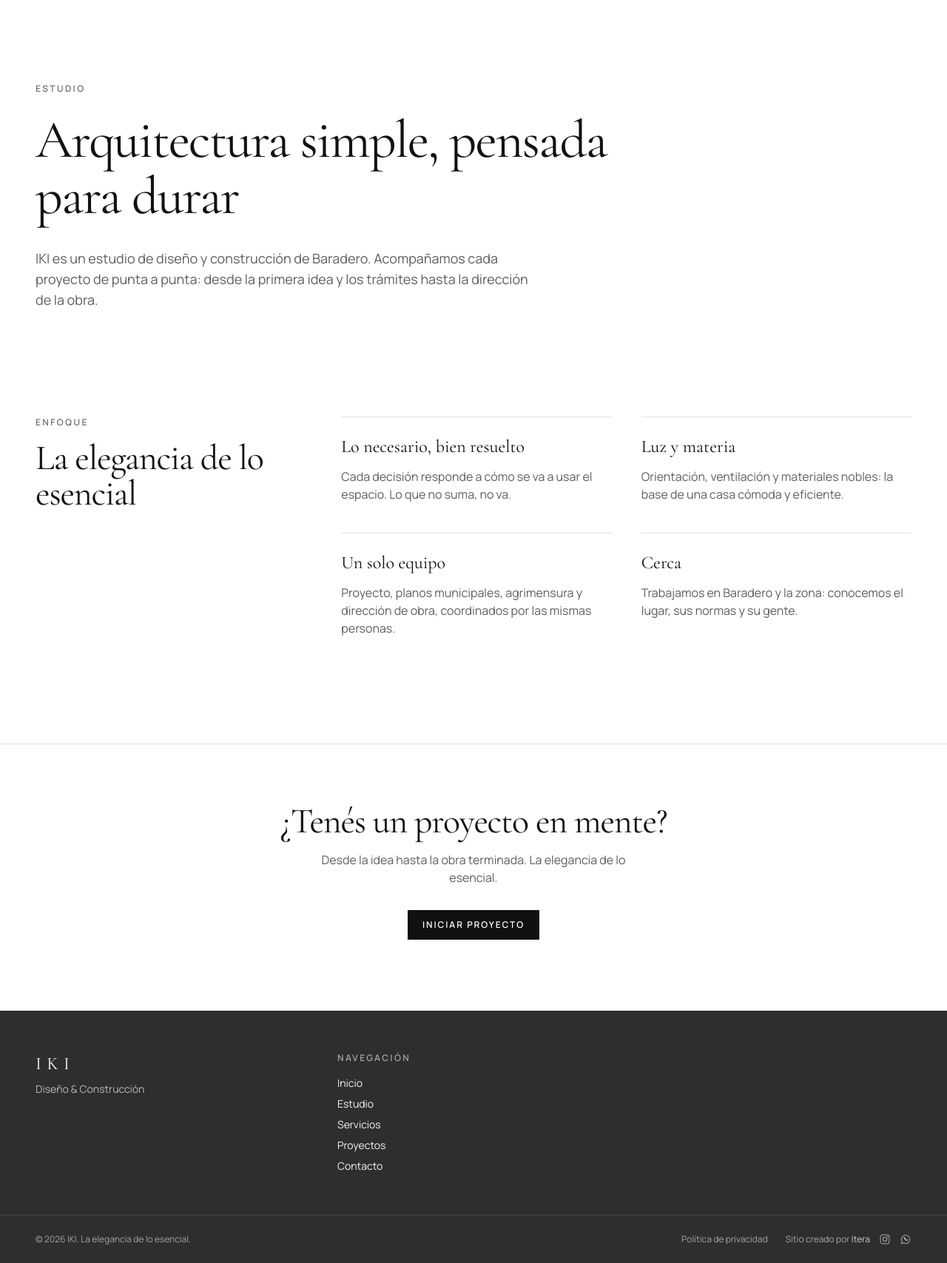
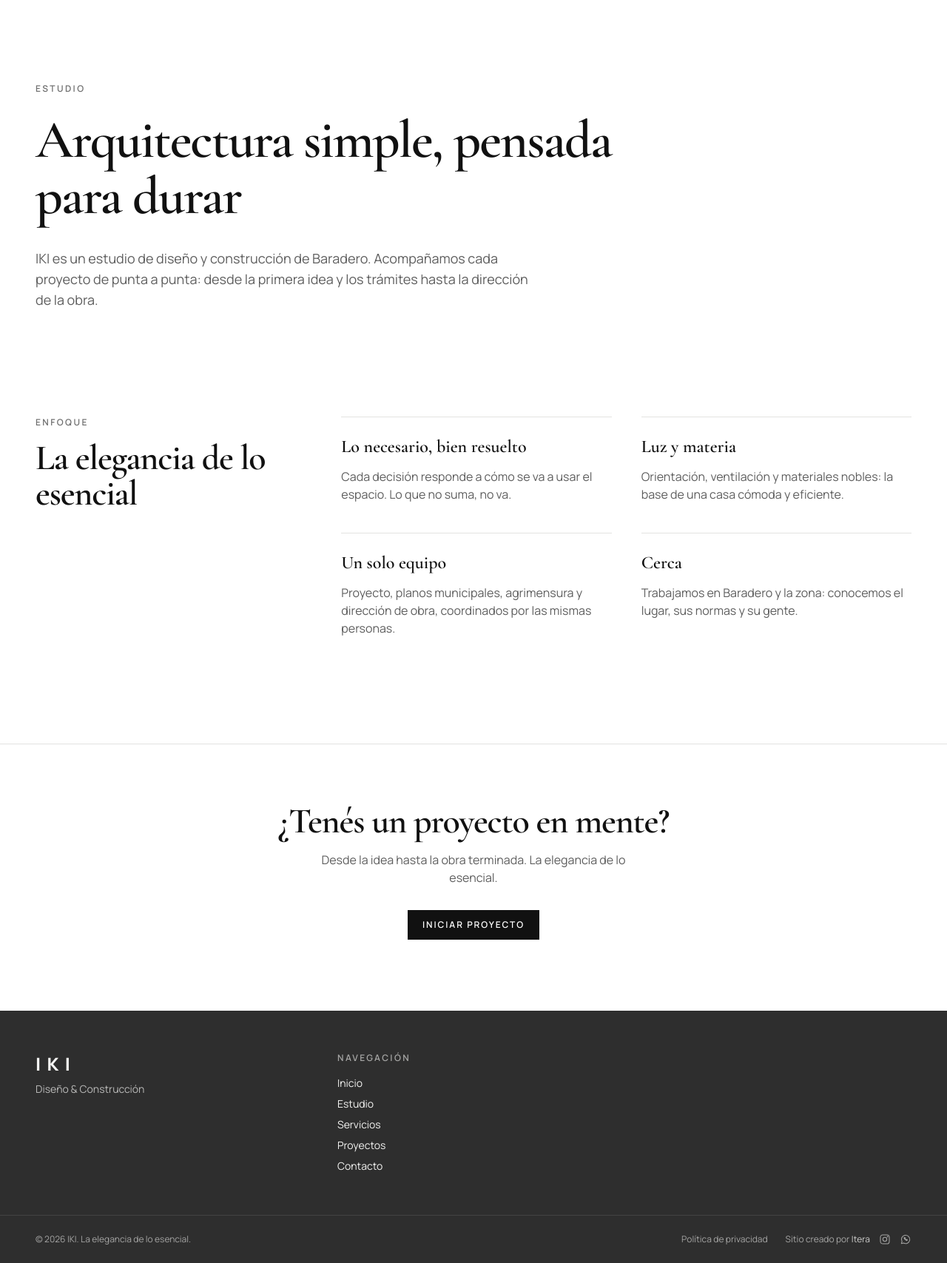
Before and after one commit to JuanPabloSantagati/Iki-Construccion, a Django app: template templates/core/studio.html in a window 1280 px wide. Shown: the part 82-1789 px from the top of the page at 74% size. Run offline with Django 5.2, Linux system fonts and the light colour scheme; the template is opened without the code that fills it, so the values that code supplies are empty; style sheets or scripts are compiled from the project's sources.

Commit message:
style: títulos en Cormorant Garamond semi-negrita (agrega pesos 600 y 700)
Co-Authored-By: Claude Opus 5.5 <noreply@anthropic.com>

```diff
--- a/assets/input.css
+++ b/assets/input.css
@@ -29,6 +29,20 @@
 }
 @font-face {
   font-family: "Cormorant Garamond";
+  font-style: normal;
+  font-weight: 600;
+  font-display: swap;
+  src: url("../fonts/cormorant-garamond-latin-600-normal.woff2") format("woff2");
+}
+@font-face {
+  font-family: "Cormorant Garamond";
+  font-style: normal;
+  font-weight: 700;
+  font-display: swap;
+  src: url("../fonts/cormorant-garamond-latin-700-normal.woff2") format("woff2");
+}
+@font-face {
+  font-family: "Cormorant Garamond";
   font-style: italic;
   font-weight: 400;
   font-display: swap;
@@ -57,7 +71,7 @@
     @apply bg-paper text-ink font-sans antialiased;
   }
   h1, h2, h3 {
-    @apply font-display font-normal tracking-tight;
+    @apply font-display font-semibold tracking-tight;
   }
 }
 
--- a/templates/contact/_success.html
+++ b/templates/contact/_success.html
@@ -1,5 +1,5 @@
 <div class="border-t border-ink pt-8" role="status">
   <p class="eyebrow text-ash">Consulta enviada</p>
-  <p class="mt-4 font-display text-3xl md:text-4xl">¡Gracias! Ya recibimos tu consulta.</p>
+  <p class="mt-4 font-display text-3xl font-semibold md:text-4xl">¡Gracias! Ya recibimos tu consulta.</p>
   <p class="mt-4 text-stone">Te vamos a responder a la brevedad por teléfono o por mail.</p>
 </div>
--- a/templates/core/home.html
+++ b/templates/core/home.html
@@ -24,7 +24,7 @@
       </div>
     {% endif %}
     <div class="flex flex-col gap-1 pt-5 md:flex-row md:items-baseline md:justify-between">
-      <p class="font-display text-2xl md:text-3xl">{{ hero.title }}</p>
+      <p class="font-display text-2xl font-semibold md:text-3xl">{{ hero.title }}</p>
       <p class="eyebrow text-ash group-hover:text-ink">{{ hero.meta_items|join:" · " }} &rarr;</p>
     </div>
   </a>
@@ -46,7 +46,7 @@
       <li class="border-b border-line">
         <a href="{{ service.get_absolute_url }}" class="group grid gap-2 py-6 md:grid-cols-12 md:items-baseline md:gap-8 md:py-8">
           <span class="eyebrow text-ash md:col-span-1">{{ forloop.counter|stringformat:"02d" }}</span>
-          <span class="font-display text-3xl md:col-span-5 md:text-4xl">{{ service.title }}</span>
+          <span class="font-display text-3xl font-semibold md:col-span-5 md:text-4xl">{{ service.title }}</span>
           <span class="text-stone md:col-span-5">{{ service.summary }}</span>
           <span class="hidden text-right text-xl transition-transform group-hover:translate-x-1 md:col-span-1 md:block" aria-hidden="true">&rarr;</span>
         </a>
--- a/templates/core/studio.html
+++ b/templates/core/studio.html
@@ -18,19 +18,19 @@
   </div>
   <dl class="grid gap-10 sm:grid-cols-2 md:col-span-8">
     <div class="border-t border-line pt-6">
-      <dt class="font-display text-2xl">Lo necesario, bien resuelto</dt>
+      <dt class="font-display text-2xl font-semibold">Lo necesario, bien resuelto</dt>
       <dd class="mt-3 text-stone">Cada decisión responde a cómo se va a usar el espacio. Lo que no suma, no va.</dd>
     </div>
     <div class="border-t border-line pt-6">
-      <dt class="font-display text-2xl">Luz y materia</dt>
+      <dt class="font-display text-2xl font-semibold">Luz y materia</dt>
       <dd class="mt-3 text-stone">Orientación, ventilación y materiales nobles: la base de una casa cómoda y eficiente.</dd>
     </div>
     <div class="border-t border-line pt-6">
-      <dt class="font-display text-2xl">Un solo equipo</dt>
+      <dt class="font-display text-2xl font-semibold">Un solo equipo</dt>
       <dd class="mt-3 text-stone">Proyecto, planos municipales, agrimensura y dirección de obra, coordinados por las mismas personas.</dd>
     </div>
     <div class="border-t border-line pt-6">
-      <dt class="font-display text-2xl">Cerca</dt>
+      <dt class="font-display text-2xl font-semibold">Cerca</dt>
       <dd class="mt-3 text-stone">Trabajamos en Baradero y la zona: conocemos el lugar, sus normas y su gente.</dd>
     </div>
   </dl>
@@ -48,7 +48,7 @@
             <img src="{{ member.photo.url }}" alt="{{ member.name }}, {{ member.role }}" loading="lazy" decoding="async" class="h-full w-full object-cover grayscale">
           {% endif %}
         </div>
-        <p class="mt-4 font-display text-2xl">{{ member.name }}</p>
+        <p class="mt-4 font-display text-2xl font-semibold">{{ member.name }}</p>
         <p class="eyebrow mt-1 text-ash">{{ member.role }}</p>
         {% if member.bio %}<p class="mt-3 text-stone">{{ member.bio }}</p>{% endif %}
       </li>
--- a/templates/partials/footer.html
+++ b/templates/partials/footer.html
@@ -2,7 +2,7 @@
 <footer class="mt-24 bg-graphite text-mist">
   <div class="container-site grid gap-10 py-14 md:grid-cols-3">
     <div>
-      <p class="font-display text-2xl tracking-[0.3em]">IKI</p>
+      <p class="text-2xl font-extrabold tracking-[0.35em]">IKI</p>
       <p class="mt-2 text-sm text-mist/70">Diseño &amp; Construcción</p>
       {% if site.address %}<p class="mt-1 text-sm text-mist/70">{{ site.address }}</p>{% endif %}
     </div>
--- a/templates/services/service_detail.html
+++ b/templates/services/service_detail.html
@@ -31,7 +31,7 @@
         {% for step in steps %}
           <li class="border-t border-ink pt-6">
             <span class="eyebrow text-ash">Paso {{ forloop.counter|stringformat:"02d" }}</span>
-            <p class="mt-3 font-display text-2xl">{{ step.title }}</p>
+            <p class="mt-3 font-display text-2xl font-semibold">{{ step.title }}</p>
             {% if step.description %}<p class="mt-3 text-stone">{{ step.description }}</p>{% endif %}
           </li>
         {% endfor %}
```
Also changed, not shown: static/fonts/cormorant-garamond-latin-600-normal.woff2 (added), static/fonts/cormorant-garamond-latin-700-normal.woff2 (added).
